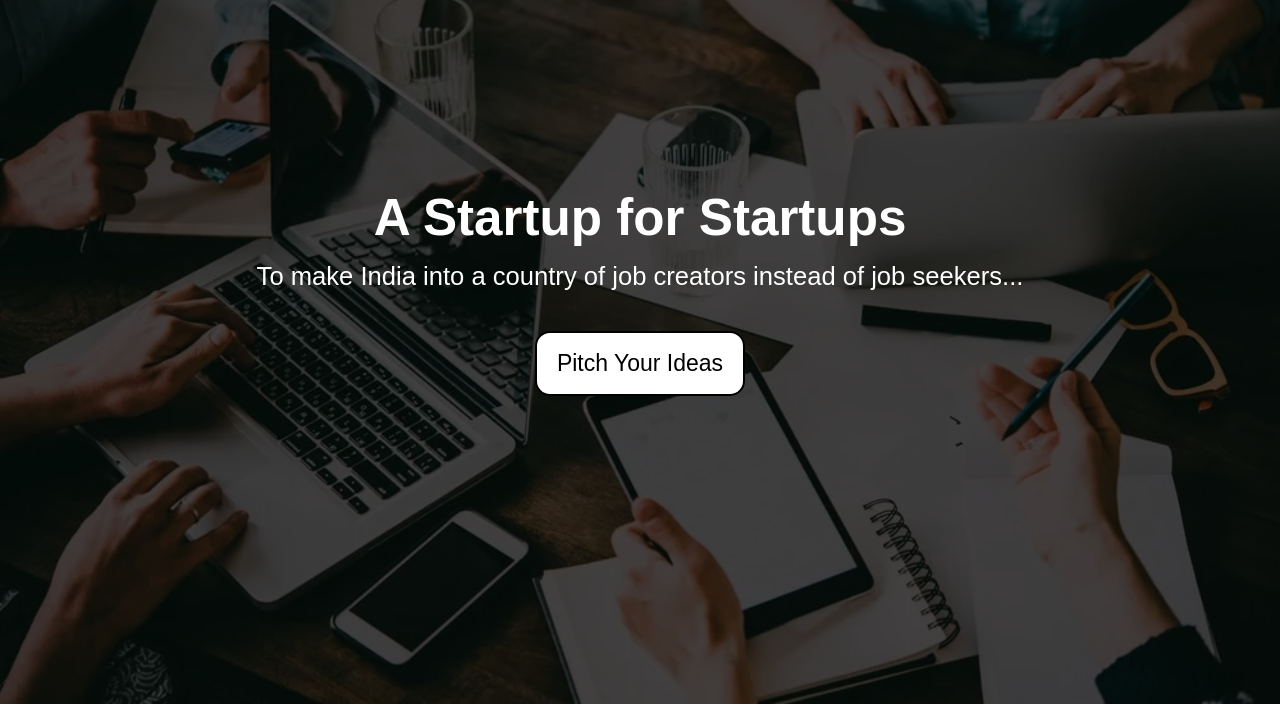
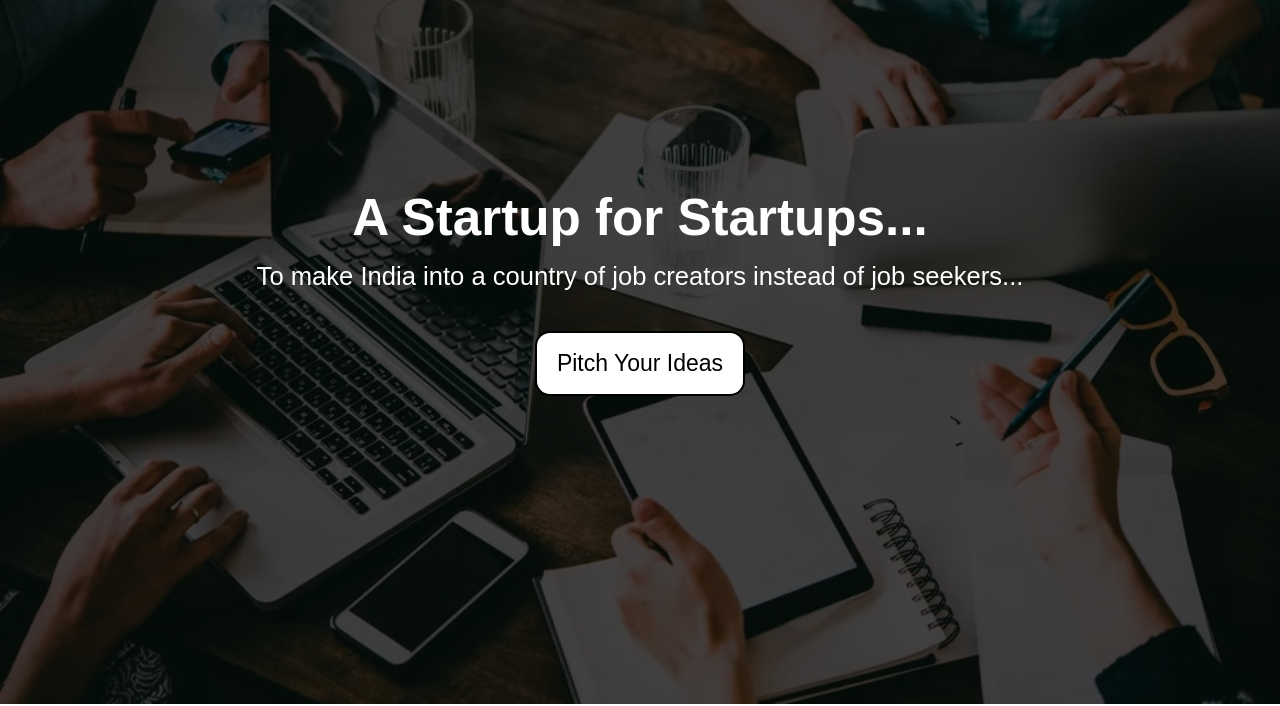
Before and after one commit to VishakhaChaudhari/ismWeb, a plain HTML site: page index.html in a window 1280 px wide. Shown: the part 96-802 px from the top of the page. Drawn offline with nearby package versions, Linux system fonts and the light colour scheme.

Commit message:
Update index.html

```diff
--- a/index.html
+++ b/index.html
@@ -49,7 +49,7 @@
 
     <section class="firstSection">
         <div class="mainBox">
-            <div class="text-big" data-aos="fade-right">A Startup for Startups</div>
+            <div class="text-big" data-aos="fade-right">A Startup for Startups...</div>
             <div class="text-small" data-aos="fade-left">To make India into a country of job creators instead of job seekers...</div>
             <div class="buttonH">
                 <button class="btnH" data-aos="fade-right">
```
